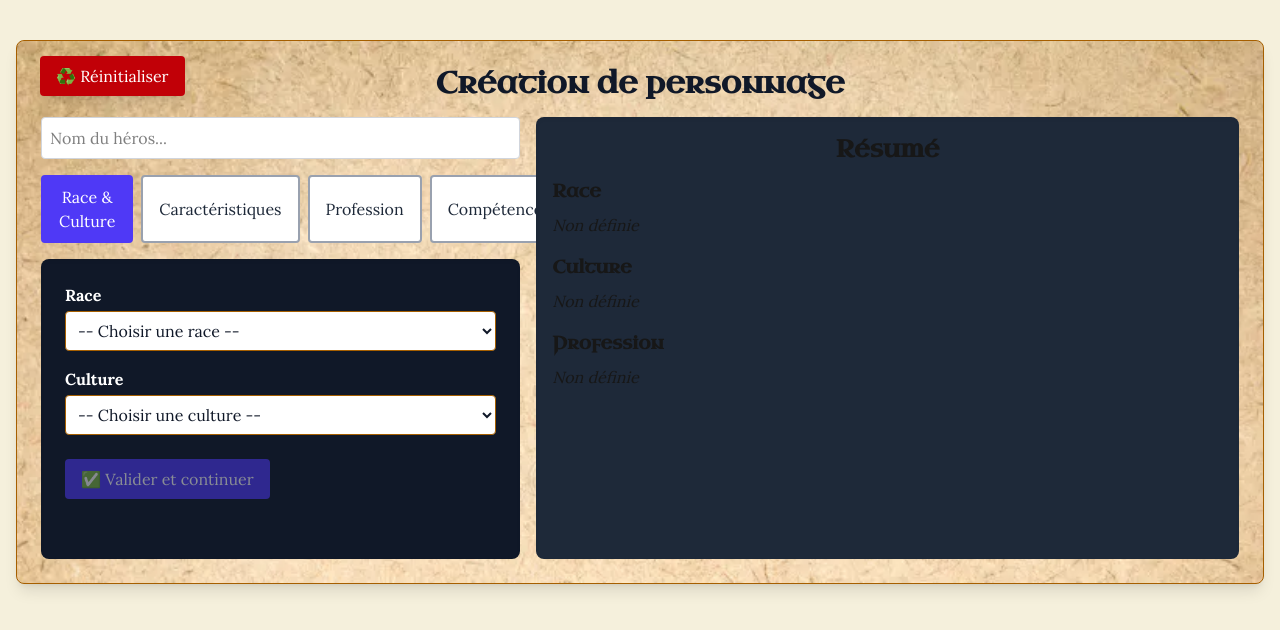
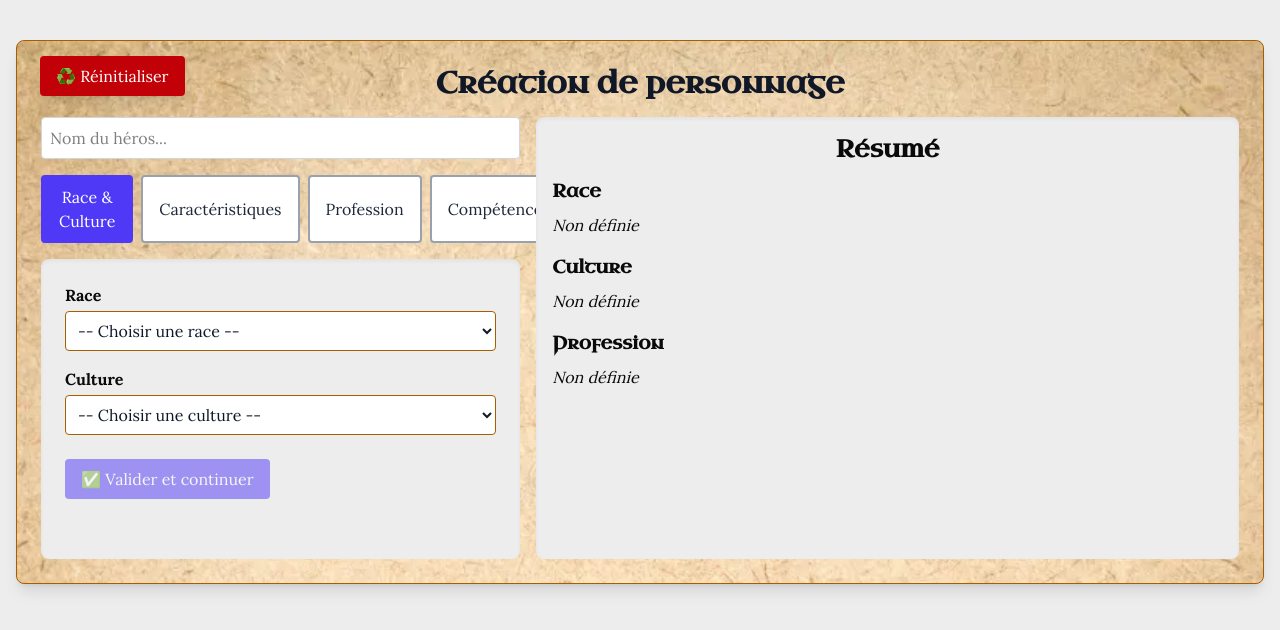
Before and after one commit to nfrugier/rmu-creator-next, a Next.js app: page /create in a window 1280 px wide. Shown: the top 630 px of the page. Built offline with nearby package versions, Linux system fonts and the light colour scheme.

Commit message:
modif de theme pour prendre en compte le dark/light de l'appareil

```diff
--- a/src/app/globals.css
+++ b/src/app/globals.css
@@ -17,6 +17,12 @@
   :root {
     --background: #0a0a0a;
     --foreground: #ededed;
+  }
+}
+@media (prefers-color-scheme: light) {
+  :root {
+    --background: #ededed;
+    --foreground: #0a0a0a;
   }
 }
 
--- a/src/app/layout.tsx
+++ b/src/app/layout.tsx
@@ -13,7 +13,7 @@ export default function RootLayout({ children }: { children: React.ReactNode })
   return (
     <html lang="fr" className={`${titleFont.variable}`}>
       <body className={`${bodyFont.className} text-gray-900`}>
-        <div className="min-h-screen flex justify-center items-start py-10 px-4 bg-texture">
+        <div className="min-h-screen flex justify-center items-start py-10 px-4">
           <div className="w-full max-w-9xl bg-parchment border border-yellow-700 shadow-lg rounded-lg p-6 space-y-6">
             <h1 className="text-2xl title text-gray-900 text-center">Création de personnage</h1>
             {children}
--- a/src/components/character/CharacterCreationLayout.tsx
+++ b/src/components/character/CharacterCreationLayout.tsx
@@ -99,7 +99,7 @@ export default function CharacterCreationLayout() {
             placeholder="Nom du héros..."
           />
         </div>
-        <div className="flex gap-2 ">
+        <div className="flex gap-2">
           {steps.map((step, i) => (
             <button
               key={step.key}
@@ -115,7 +115,7 @@ export default function CharacterCreationLayout() {
           ))}
         </div>
 
-        <div className="bg-gray-900 text-white rounded-lg p-6 shadow-inner min-h-[300px] w-full">
+        <div className="text-white bg-(--background) rounded-lg p-6 shadow-inner min-h-[300px] w-full">
           {loading ? (
             <div className="flex flex-col items-center justify-center py-10 text-gray-400">
               <div className="animate-spin h-8 w-8 border-4 border-yellow-600 border-t-transparent rounded-full mb-4" />
@@ -129,7 +129,7 @@ export default function CharacterCreationLayout() {
       </div>
 
       {/* Colonne droite : résumé */}
-      <div className="flex-2 w-1/3 bg-gray-800 rounded-lg p-4 shadow-inner">
+      <div className="flex-2 w-1/3 bg-(--background) rounded-lg p-4 shadow-inner">
         <h2 className="text-lg font-bold mb-2 text-center">Résumé</h2>
         <CharacterSummary character={character} />
       </div>
--- a/src/components/character/ProfessionStep.tsx
+++ b/src/components/character/ProfessionStep.tsx
@@ -363,7 +363,7 @@ export default function ProfessionStep({
   };
 
   return (
-    <div className="text-left space-y-4">
+    <div className="text-left space-y-4 text-(--foreground)">
       <h2 className="text-xl font-bold text-center">Choix de la profession</h2>
 
       {["Royaume des Armes", "Royaume de la Canalisation", "Royaume de l'Essence", "Royaume du Mentalisme", "Royaumes Hybrides" ].map((realm) => (
--- a/src/components/character/RaceCultureStep.tsx
+++ b/src/components/character/RaceCultureStep.tsx
@@ -82,8 +82,8 @@ export default function RaceCultureStep({ character, setCharacter, onNext }: {
   };
 
   return (
-    <div>
-      <div className="mb-4">
+    <div className="text-(--foreground)">
+      <div className="mb-4 ">
         <label className="block font-semibold mb-1">Race</label>
         <select
           value={character.race}
--- a/src/components/character/SkillStep.tsx
+++ b/src/components/character/SkillStep.tsx
@@ -47,7 +47,7 @@ export default function SkillStep({
   };
 
   return (
-    <div>
+    <div className="text-(--foreground)">
       <h2 className="text-xl font-bold mb-4">Répartition des compétences</h2>
       <p className="mb-2">DP restants : {availableDP}</p>
       <div className="space-y-4">
--- a/src/components/character/StatsStep.tsx
+++ b/src/components/character/StatsStep.tsx
@@ -75,7 +75,7 @@ export default function StatsStep({
   };
 
   return (
-    <div className="text-left space-y-4">
+    <div className="text-left space-y-4 text-(--foreground)">
       <h2 className="text-xl font-bold text-center">Caractéristiques</h2>
 
       {STAT_NAMES.map((stat) => (
```
